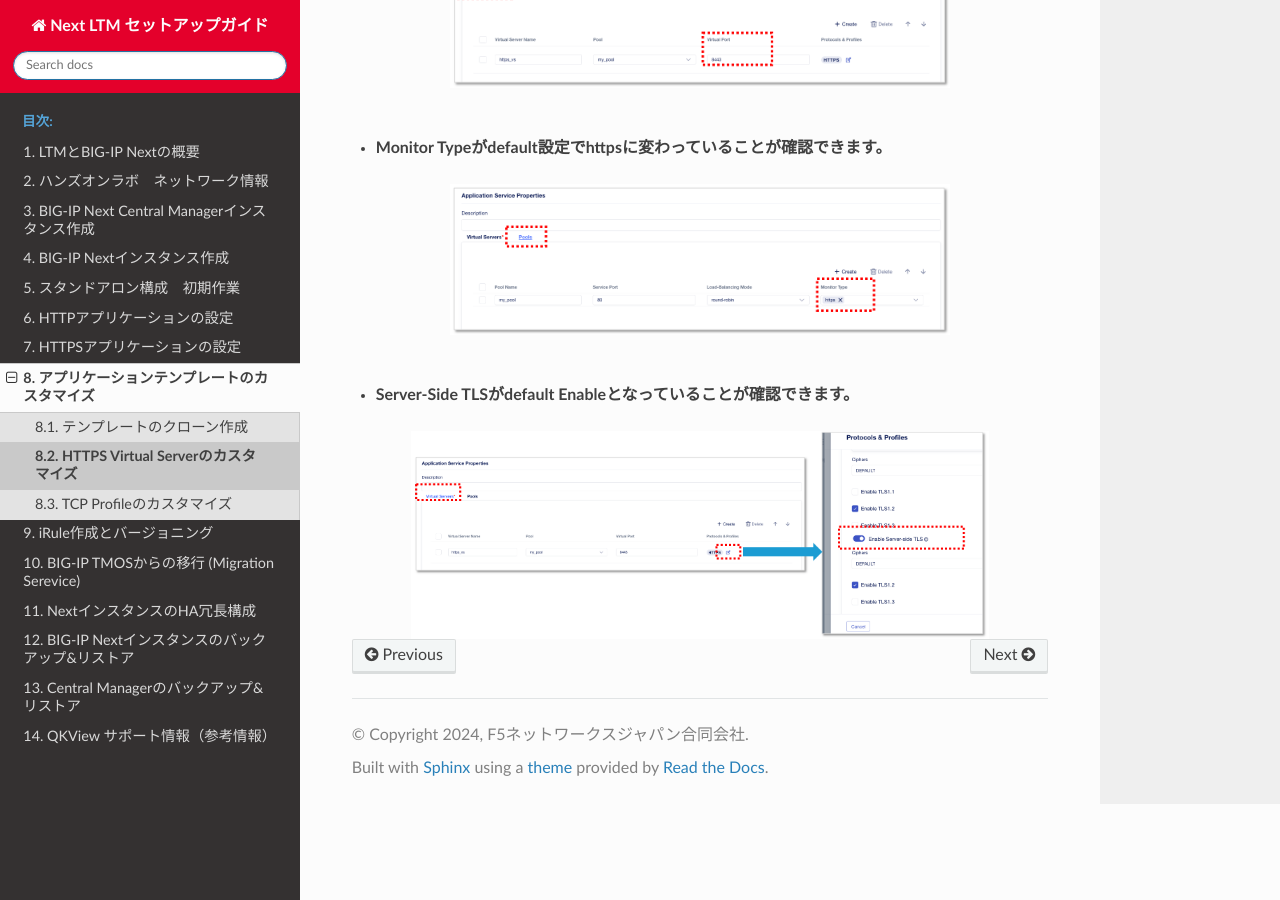
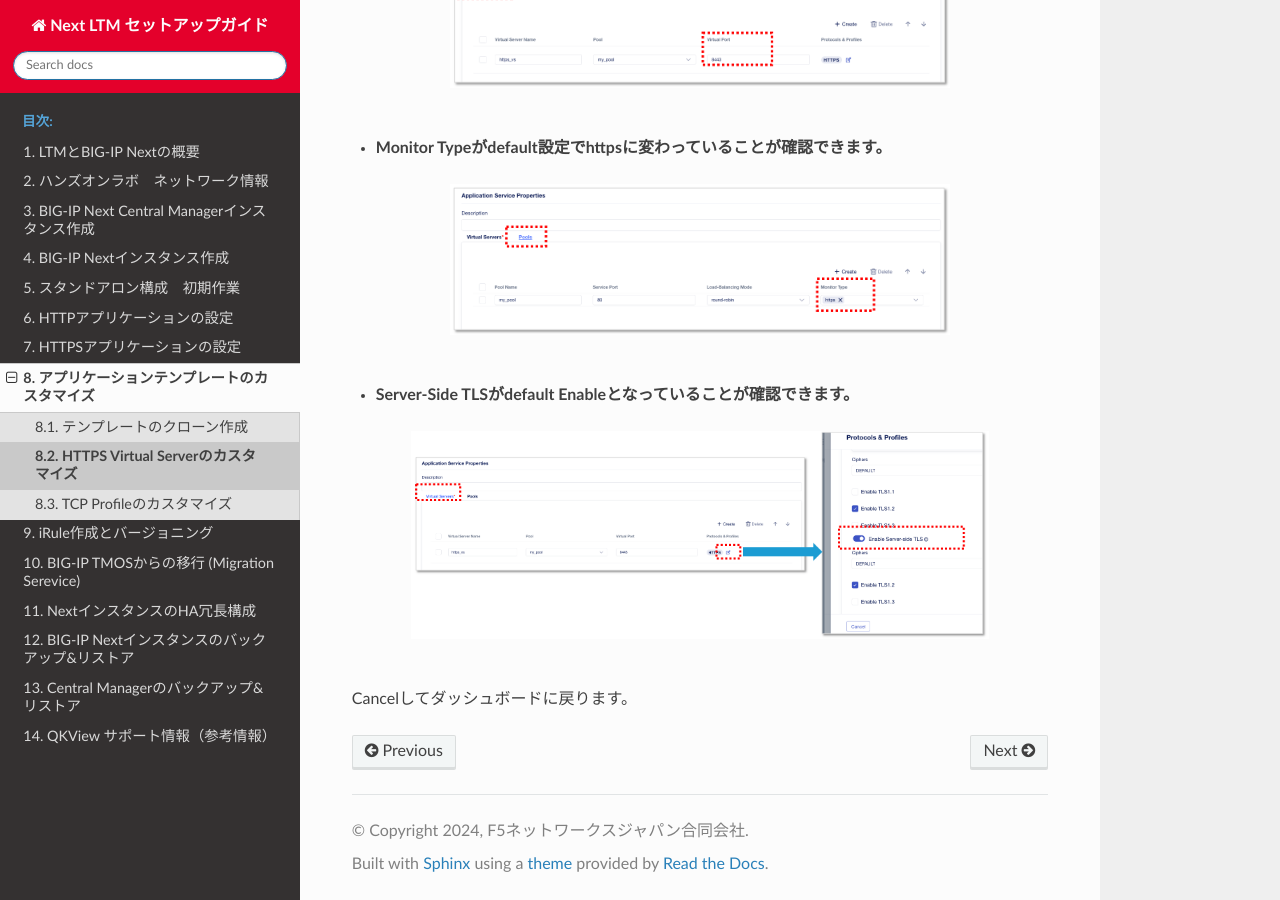
Before and after one commit to BeF5/f5j-easy-setup-next-ltm, a Sphinx documentation site: the page built from docs/content08/module02/module02.rst, in a window 1280 px wide and 900 px high, scrolled down 3167 px. Built offline with Sphinx 7.4.7 and the Read the Docs theme 2.0.0, drawn with Linux system fonts in a browser that asks for light colours.

Commit message:
Update module02.rst

```diff
--- a/docs/content08/module02/module02.rst
+++ b/docs/content08/module02/module02.rst
@@ -96,3 +96,7 @@ Template Body変更・Save後に、変更内容がテンプレートに反映さ
 .. figure:: images/c8-m2-9.png
    :scale: 35%
    :align: center
+
+
+|
+Cancelしてダッシュボードに戻ります。
```
